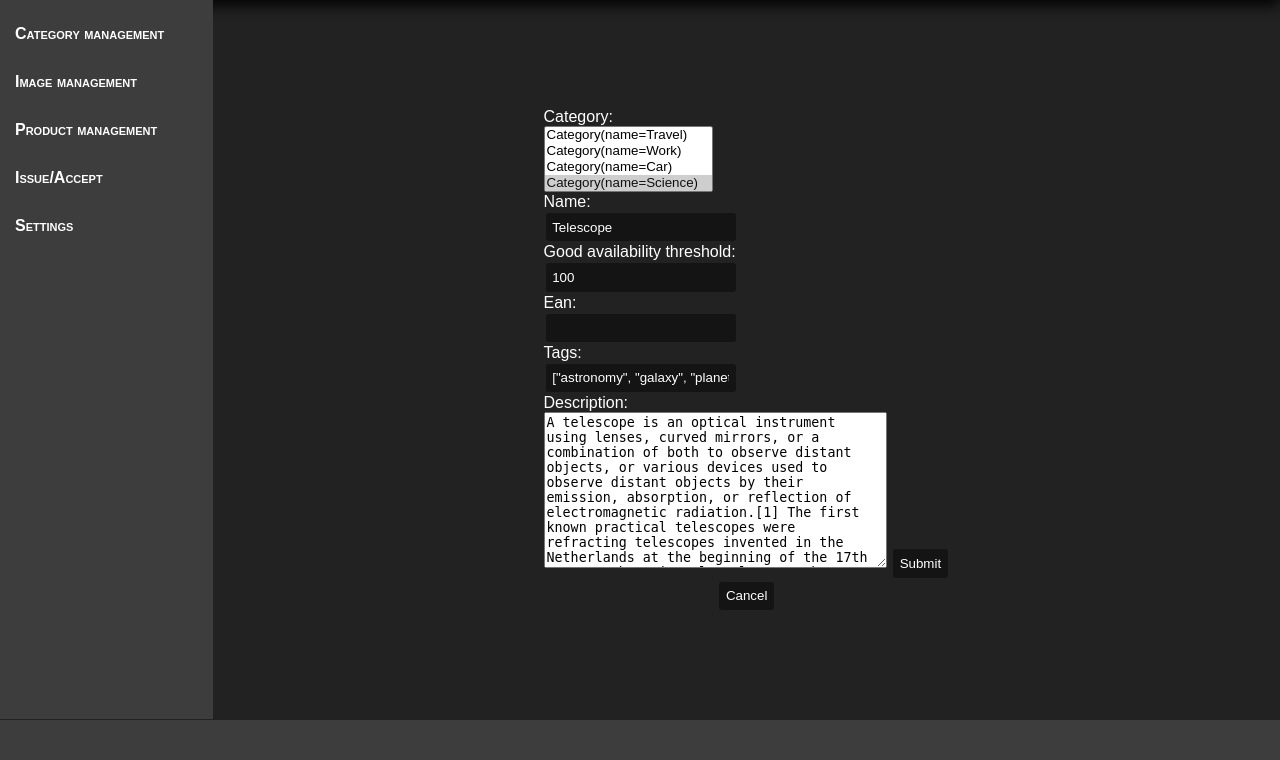
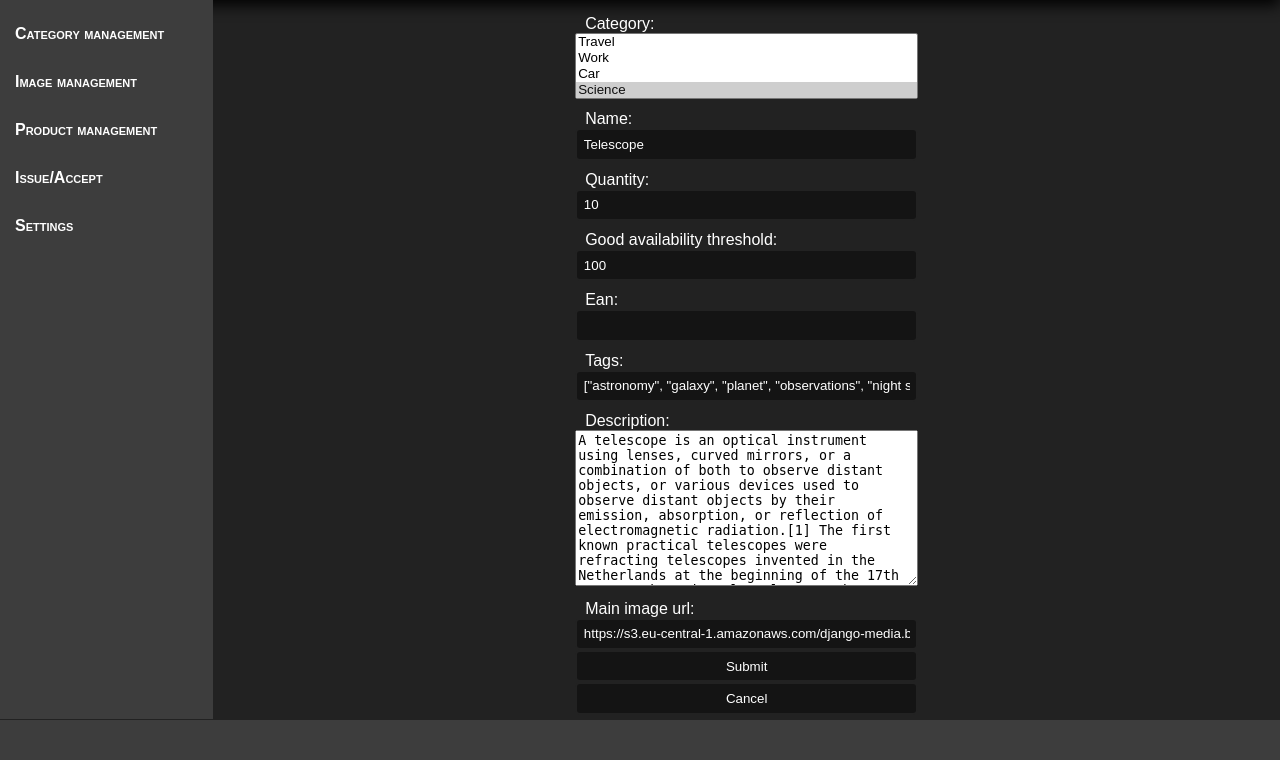
Before and after one commit to wilmhit/easyWarehouse, a Django app: page /employee/products/14/update in a window 1280 px wide. Shown: the part 40-800 px from the top of the page. Run offline with Django 3.2, Linux system fonts and the light colour scheme; the visitor is signed in with stand-in values (Sample User, id 1); data comes from the database, SQL or seed files in the repository.

Commit message:
Refine styles (#62)
* Refine styles

* Format code

```diff
--- a/easywarehouse/categories/models.py
+++ b/easywarehouse/categories/models.py
@@ -7,6 +7,9 @@ class Category(models.Model):
     name = models.CharField(max_length=50)
 
     def __str__(self):
+        return self.name
+
+    def __repr__(self):
         return f"Category(name={self.name})"
 
     def get_absolute_url(self):
--- a/easywarehouse/products/forms.py
+++ b/easywarehouse/products/forms.py
@@ -9,4 +9,13 @@ class ProductForm(ModelForm):
 
     class Meta:
         model = models.Product
-        fields = ["category", "name", "good_availability_threshold", "ean", "tags", "description"]
+        fields = [
+            "category",
+            "name",
+            "quantity",
+            "good_availability_threshold",
+            "ean",
+            "tags",
+            "description",
+            "main_image_url",
+        ]
--- a/easywarehouse/products/models.py
+++ b/easywarehouse/products/models.py
@@ -19,7 +19,9 @@ class Product(models.Model):
     main_image_url = models.URLField(null=True, blank=True)
     ean = models.CharField(
         max_length=13,
-        validators=[RegexValidator(regex="[0-9]{13}", message="EAN can contain only numbers")],
+        validators=[
+            RegexValidator(regex="[0-9]+", message="The provided string is not a valid EAN.")
+        ],
     )
 
     def __str__(self):
--- a/easywarehouse/static/employee.css
+++ b/easywarehouse/static/employee.css
@@ -107,10 +107,10 @@ nav a:focus {
     opacity: 1;
 }
 
-.pagination-buttons{
+.pagination-buttons {
     margin-top: 10px;
 }
-.pagination-buttons a{
+.pagination-buttons a {
     text-decoration: None;
     font-size: 1.1rem;
     padding: 3px;
@@ -118,3 +118,10 @@ nav a:focus {
     border: 1px solid white;
     color: white;
 }
+
+form label {
+    padding: 10px 10px 0;
+}
+form select {
+    width: 100%;
+}
--- a/easywarehouse/static/style.css
+++ b/easywarehouse/static/style.css
@@ -78,6 +78,7 @@ main {
 }
 
 input {
+    width: 100%;
     border-radius: 5px;
     border: 2px solid var(--far-background);
     padding: 0.5em;
--- a/easywarehouse/templates/employee/products/add.html
+++ b/easywarehouse/templates/employee/products/add.html
@@ -5,6 +5,7 @@
     <form  method="post">
         {% csrf_token %}
         {{ form }}
+        <br>
         <input type="submit" value="Submit">
     </form>
 {% endblock %}
--- a/easywarehouse/templates/employee/products/update.html
+++ b/easywarehouse/templates/employee/products/update.html
@@ -2,10 +2,13 @@
 {% load static %}
 
 {% block content %}
-    <form  method="post">
+    <form method="post">
         {% csrf_token %}
         {{ form }}
+        <br>
         <input type="submit" value="Submit">
+        <a href="{{ object.get_absolute_url }}">
+            <input type="button" value="Cancel"/>
+        </a>
     </form>
-    <a href="{{ object.get_absolute_url }}"><input type="button" value="Cancel"/></a>
 {% endblock %}
```
